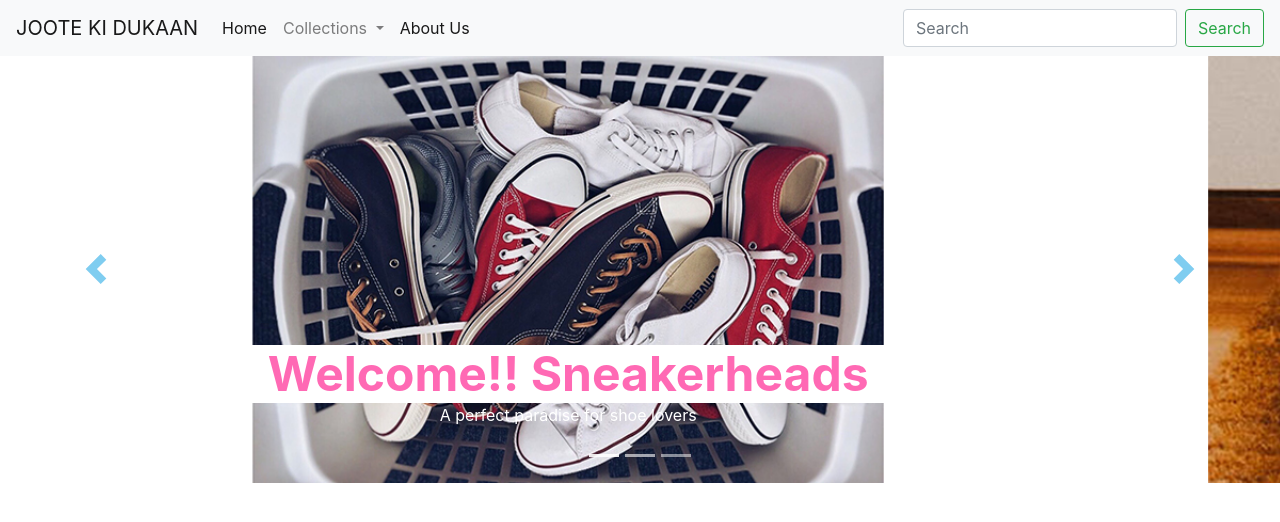
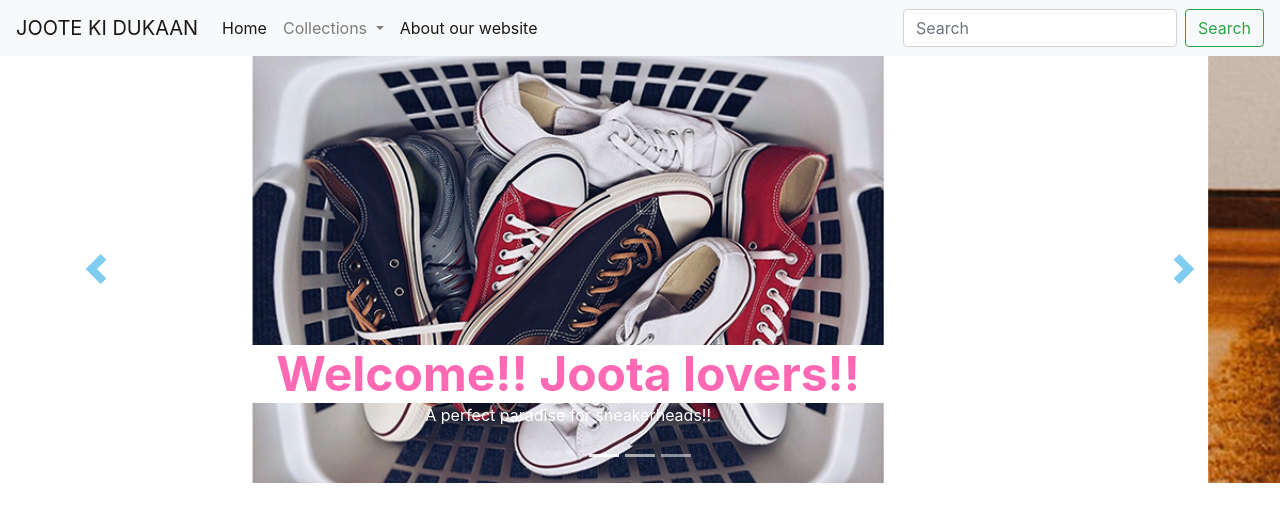
Before and after one commit to fazreil/Website, a plain HTML site: page index.html in a window 1280 px wide. Drawn offline with nearby package versions, Linux system fonts and the light colour scheme.

Commit message:
Update index.html

```diff
--- a/index.html
+++ b/index.html
@@ -27,7 +27,7 @@
           <a class="dropdown-item" href="kids_home.html">Kids</a>
       </li>
     <li class="nav-item active">
-        <a class="nav-link" href="about.html">About Us <span class="sr-only">(current)</span></a>
+        <a class="nav-link" href="about.html">About our website <span class="sr-only">(current)</span></a>
       </li>
     </ul>
     <form class="form-inline my-2 my-lg-0">
@@ -46,8 +46,8 @@
     <div class="carousel-item active">
       <img src="Pictures\Background\c.jpg" class="d-block w-100" alt="...">
       <div class="carousel-caption d-none d-md-block">
-        <h5><strong>Welcome!! Sneakerheads</strong></h5>
-        <p>A perfect paradise for shoe lovers</p>
+        <h5><strong>Welcome!! Joota lovers!!</strong></h5>
+        <p>A perfect paradise for sneakerheads!!</p>
       </div>
     </div>
     <div class="carousel-item">
```
